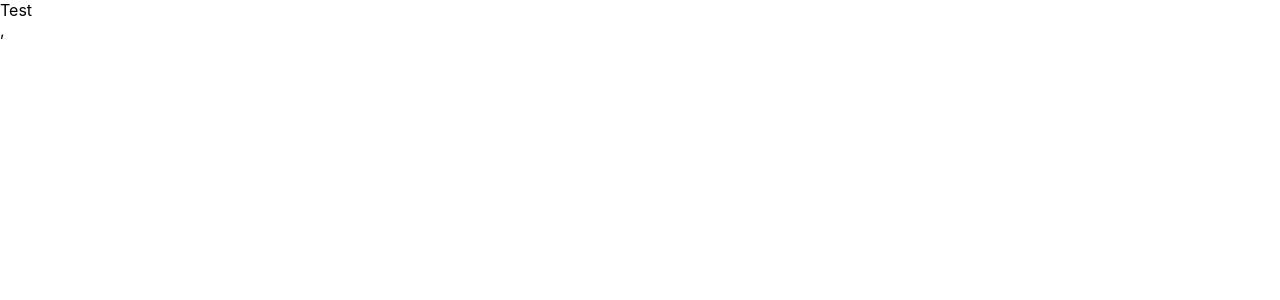
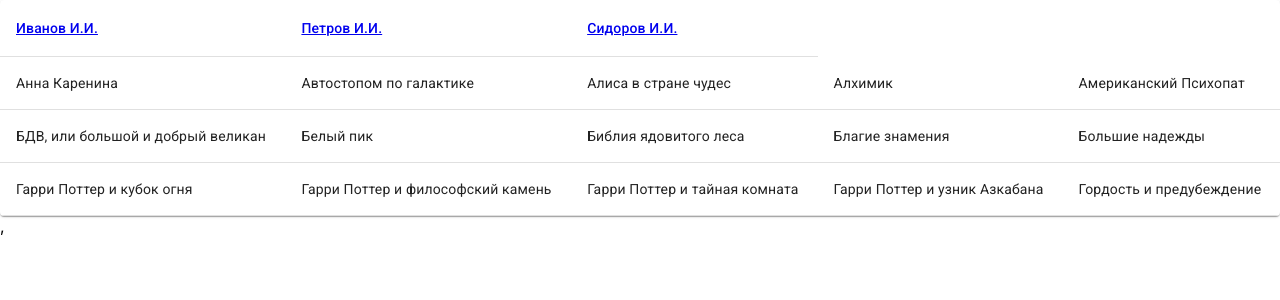
Before and after one commit to GrishinAnton/vi-rakovoz-2040, a React (Create React App) app in the folder client/: page / in a window 1280 px wide. Shown: the top 300 px of the page. Built offline with nearby package versions, Linux system fonts and the light colour scheme.

Commit message:
profile and login page begin

```diff
--- a/client/package.json
+++ b/client/package.json
@@ -3,13 +3,14 @@
   "version": "0.1.0",
   "private": true,
   "dependencies": {
-    "@reduxjs/toolkit": "^1.4.0",
     "@material-ui/core": "^4.11.0",
     "@material-ui/icons": "^4.9.1",
+    "@reduxjs/toolkit": "^1.4.0",
     "@testing-library/jest-dom": "^5.11.4",
     "@testing-library/react": "^11.1.0",
     "@testing-library/user-event": "^12.1.10",
     "axios": "^0.21.0",
+    "node-sass": "^4.14.1",
     "react": "^17.0.1",
     "react-dom": "^17.0.1",
     "react-redux": "^7.2.2",
--- a/client/src/App.js
+++ b/client/src/App.js
@@ -1,13 +1,15 @@
 import "./App.css";
 import { Router, Route, Redirect, Switch } from "react-router-dom";
-import { Test } from "./Test";
+import LoginPage from './components/LoginPage';
+import ProfilePage from './components/ProfilePage';
 import { history } from "./utils";
 
 function App() {
   return (
     <Router history={history}>
       <Switch>
-        <Route path="/" component={Test} exact />
+        <Route path="/" component={LoginPage} exact />
+        <Route path="/profile/:userId" component={ProfilePage} exact />
       </Switch>
     </Router>
   );
--- /dev/null
+++ b/client/src/components/LoginPage/LoginPage.jsx
@@ -0,0 +1,73 @@
+import Table from '@material-ui/core/Table';
+import TableBody from '@material-ui/core/TableBody';
+import TableCell from '@material-ui/core/TableCell';
+import TableContainer from '@material-ui/core/TableContainer';
+import TableHead from '@material-ui/core/TableHead';
+import TableRow from '@material-ui/core/TableRow';
+import Paper from '@material-ui/core/Paper';
+import { Link } from 'react-router-dom';
+
+const users = [
+    {
+        id: 1,
+        name: 'Иванов И.И.',
+        books: [
+            { name: 'Анна Каренина', author: 'Лев Толстой' },
+            { name: 'Автостопом по галактике', author: 'Дуглас Адамс' },
+            { name: 'Алиса в стране чудес', author: 'Льюис Кэрролл' },
+            { name: 'Алхимик', author: 'Пауло Коэльо' },
+            { name: 'Американский Психопат', author: 'Брет Истон Эллис' },
+        ]
+    },
+    {
+        id: 2,
+        name: 'Петров И.И.',
+        books: [
+            { name: 'БДВ, или большой и добрый великан', author: 'Роальд Даль' },
+            { name: 'Белый пик', author: 'Энтони Хоровитц' },
+            { name: 'Библия ядовитого леса', author: 'Барбара Кингсолвер' },
+            { name: 'Благие знамения', author: 'Терри Пратчетт и Нил Гейман' },
+            { name: 'Большие надежды', author: 'Чарльз Диккенс' },
+        ]
+    },
+    {
+        id: 3,
+        name: 'Сидоров И.И.',
+        books: [
+            { name: 'Гарри Поттер и кубок огня', author: 'Джоан Роулинг' },
+            { name: 'Гарри Поттер и философский камень', author: 'Джоан Роулинг' },
+            { name: 'Гарри Поттер и тайная комната', author: 'Джоан Роулинг' },
+            { name: 'Гарри Поттер и узник Азкабана', author: 'Джоан Роулинг' },
+            { name: 'Гордость и предубеждение', author: 'Джейн Остен' },
+        ]
+    },
+];
+
+const LoginPage = () => {
+    return (
+        <TableContainer component={Paper}>
+            <Table aria-label="simple table">
+                <TableHead>
+                    <TableRow>
+                        {users.map((user) => (
+                            <TableCell><Link to={`/profile/${user.id}`}>{user.name}</Link></TableCell>
+                        ))}
+                    </TableRow>
+                </TableHead>
+                <TableBody>
+                    {users.map(user => (
+                        <TableRow key={user.name}>
+                            {user.books.map((book) => (
+                                <TableCell component="th" scope="row">
+                                    {book.name}
+                                </TableCell>
+                            ))}
+                        </TableRow>
+                    ))}
+                </TableBody>
+            </Table>
+        </TableContainer>
+    );
+}
+
+export default LoginPage;
--- /dev/null
+++ b/client/src/components/LoginPage/index.js
@@ -0,0 +1,3 @@
+import LoginPage from './LoginPage';
+
+export default LoginPage;
--- /dev/null
+++ b/client/src/components/ProfilePage/ProfilePage.jsx
@@ -0,0 +1,43 @@
+import './ProfilePage.scss';
+import Card from '@material-ui/core/Card';
+import CardActions from '@material-ui/core/CardActions';
+import CardContent from '@material-ui/core/CardContent';
+import Button from '@material-ui/core/Button';
+import Typography from '@material-ui/core/Typography';
+
+const books = [
+    { id: 1, name: '1', author: 'a', rating: 5, actions: [] },
+    { id: 2, name: '2', author: 'b', rating: 4, actions: [] },
+    { id: 3, name: '3', author: 'c', rating: 3, actions: [] },
+    { id: 4, name: '4', author: 'd', rating: 2, actions: [] },
+    { id: 5, name: '5', author: 'e', rating: 1, actions: [] },
+];
+
+const ProfilePage = () => {
+    return (
+        <div className='books'>
+            {books.map(book => (
+                <Card className="books__book" key={book.id}>
+                    <CardContent>
+                        <Typography color="textSecondary" gutterBottom>
+                            {book.author}
+                        </Typography>
+                        <Typography variant="h5" component="h2">
+                            {book.name}
+                        </Typography>
+                        <Typography color="textSecondary">
+                            Рейтинг: {book.rating}
+                        </Typography>
+                    </CardContent>
+                    <CardActions>
+                        <Button size="small">Сейчас читаю</Button>
+                        <Button size="small">Хочу прочитать</Button>
+                        <Button size="small">Прочитана</Button>
+                    </CardActions>
+                </Card>
+            ))}
+        </div>
+    );
+};
+
+export default ProfilePage;
--- /dev/null
+++ b/client/src/components/ProfilePage/ProfilePage.scss
@@ -0,0 +1,10 @@
+.books {
+    padding: 20px;
+    display: flex;
+    flex-wrap: wrap;
+
+    &__book {
+        margin-right: 20px;
+        margin-top: 20px;
+    }
+}
--- /dev/null
+++ b/client/src/components/ProfilePage/index.js
@@ -0,0 +1,3 @@
+import ProfilePage from './ProfilePage';
+
+export default ProfilePage;
```
Also changed, not shown: client/src/components/LoginPage/LoginPage.scss (added).
